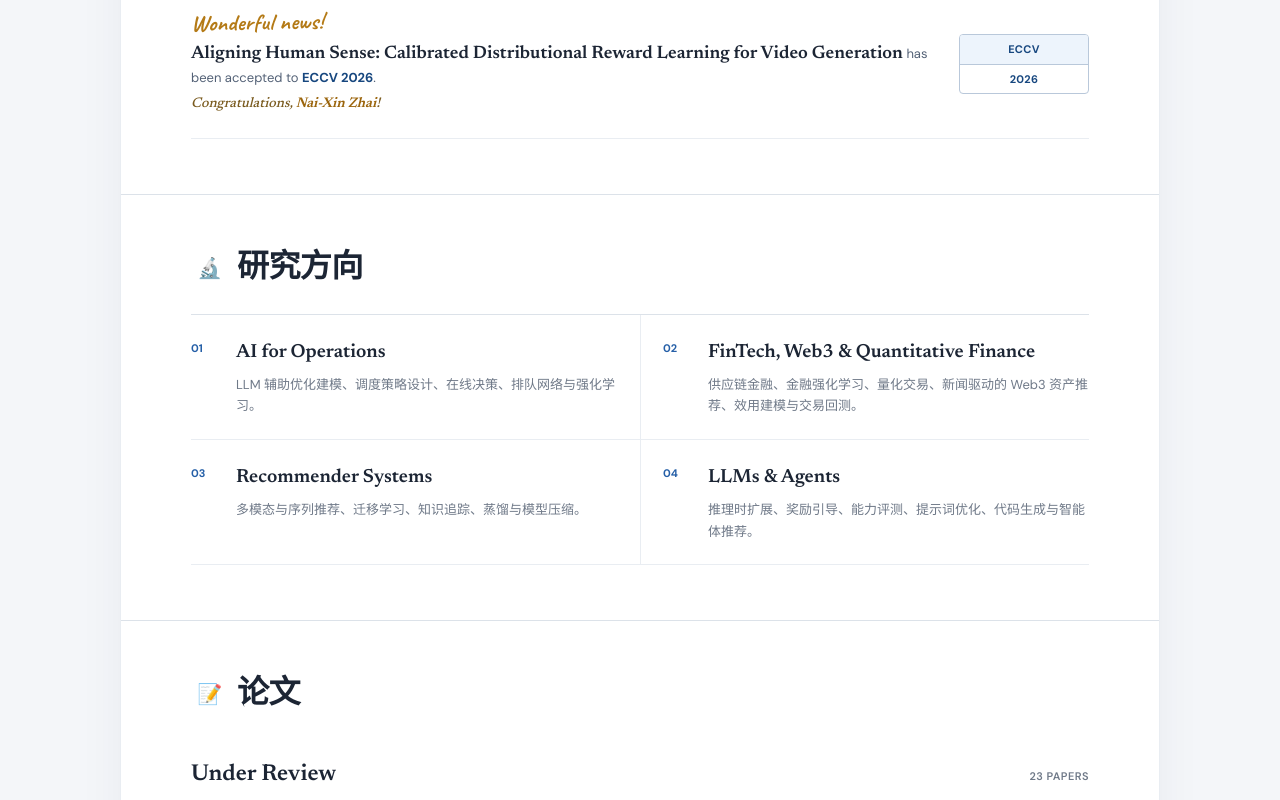
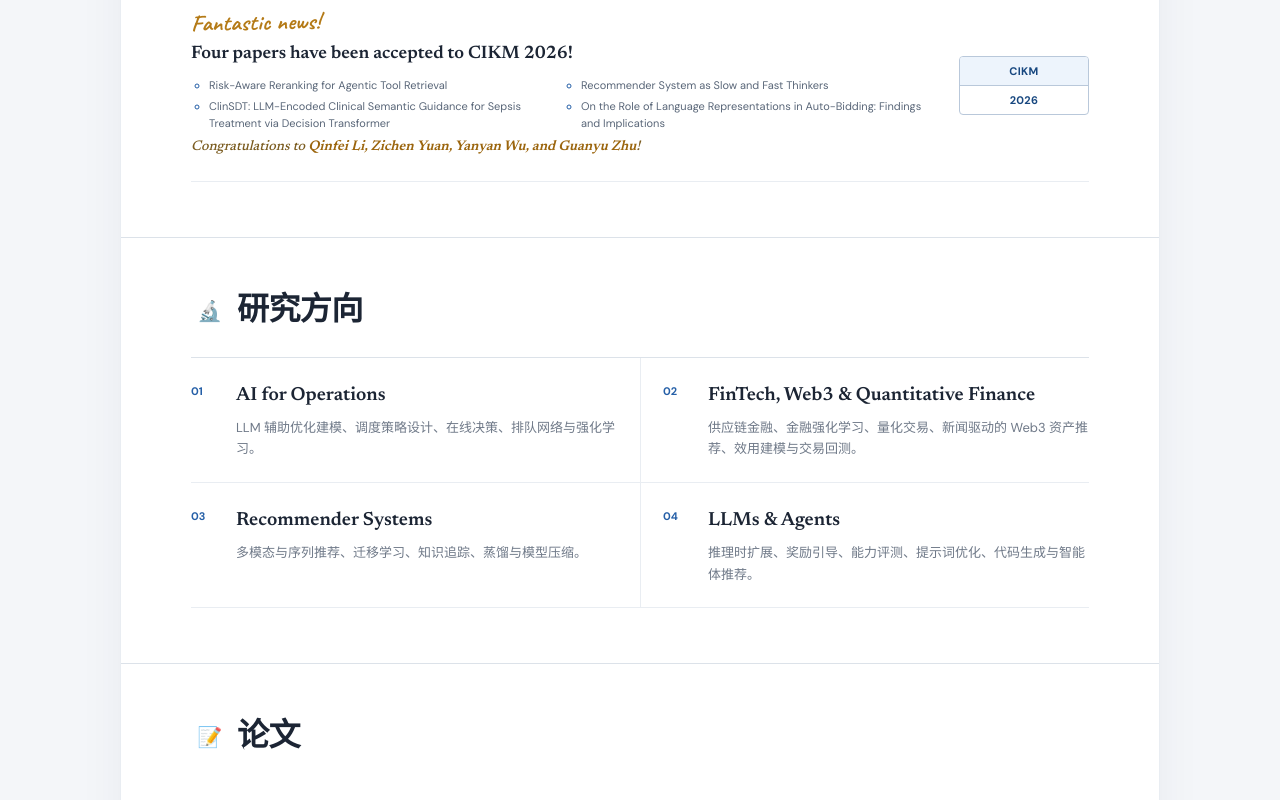
Before and after one commit to youhua97/youhua97.github.io, a Next.js app: page / in a window 1280 px wide. Shown: the part 1240-2040 px from the top of the page. Built offline with nearby package versions, Linux system fonts and the light colour scheme.

Commit message:
Add CIKM 2026 acceptances

```diff
--- a/app/AcademicHome.tsx
+++ b/app/AcademicHome.tsx
@@ -31,7 +31,7 @@ const copy = {
     navAria: "页面导航",
     avatarAria: "戴学位帽、手持书本的哆啦A梦插画头像",
     newsTitle: "最新动态",
-    newsNote: "最新公开的录用成果",
+    newsNote: "4 篇论文被 CIKM 2026 录用",
     researchTitle: "研究方向",
     researchAreas: [
       ["AI for Operations", "LLM 辅助优化建模、调度策略设计、在线决策、排队网络与强化学习。"],
@@ -146,7 +146,7 @@ const copy = {
     navAria: "Page navigation",
     avatarAria: "Illustrated Doraemon avatar wearing a graduation cap and holding a book",
     newsTitle: "News",
-    newsNote: "Latest public acceptance",
+    newsNote: "Four new CIKM 2026 acceptances",
     researchTitle: "Research",
     researchAreas: [
       ["AI for Operations", "LLM-assisted optimization modeling, scheduling policy design, online decisions, queueing networks, and reinforcement learning."],
@@ -243,12 +243,17 @@ const copy = {
 
 const news = [
   {
-    lead: "Wonderful news!",
-    title: "Aligning Human Sense: Calibrated Distributional Reward Learning for Video Generation",
-    status: "has been accepted to",
-    venue: "ECCV",
+    lead: "Fantastic news!",
+    title: "Four papers have been accepted to CIKM 2026!",
+    papers: [
+      "Risk-Aware Reranking for Agentic Tool Retrieval",
+      "Recommender System as Slow and Fast Thinkers",
+      "ClinSDT: LLM-Encoded Clinical Semantic Guidance for Sepsis Treatment via Decision Transformer",
+      "On the Role of Language Representations in Auto-Bidding: Findings and Implications",
+    ],
+    venue: "CIKM",
     year: "2026",
-    firstAuthor: "Nai-Xin Zhai",
+    firstAuthors: "Qinfei Li, Zichen Yuan, Yanyan Wu, and Guanyu Zhu",
   },
 ];
 
@@ -367,10 +372,12 @@ export function AcademicHome({ locale }: { locale: Locale }) {
                 <div className="news-copy">
                   <p className="news-flourish">{item.lead}</p>
                   <p className="news-sentence">
-                    <span className="news-title">{item.href ? <ExternalLink href={item.href}>{item.title}</ExternalLink> : item.title}</span>
-                    {" "}{item.status} <strong>{item.venue} {item.year}</strong>.
+                    <span className="news-title">{item.title}</span>
                   </p>
-                  <p className="news-congrats">Congratulations, <strong>{item.firstAuthor}</strong>!</p>
+                  <ul className="news-paper-list">
+                    {item.papers.map((paper) => <li key={paper}>{paper}</li>)}
+                  </ul>
+                  <p className="news-congrats">Congratulations to <strong>{item.firstAuthors}</strong>!</p>
                 </div>
                 <div className="news-venue"><span>{item.venue}</span><time>{item.year}</time></div>
               </li>
--- a/app/data.ts
+++ b/app/data.ts
@@ -93,24 +93,6 @@ export const underReview: Paper[] = [
     venue: "Under Review",
     year: "2026",
     tag: "Knowledge Tracing",
-  },
-  {
-    title: "On the Role of Language Representations in Auto-Bidding: Findings and Implications",
-    authors:
-      "Guanyu Zhu, Jining Luan, Hanwen Du, Xinyu Fang, Sibo Xu, Ersheng Ni, Hongji Li, Jincheng Fang, Ronghao Chen, Huacan Wang, Xuanqi Lan, Yongxin Ni, Yiqi Sun, Youhua Li†",
-    venue: "Under Review",
-    year: "2026",
-    href: "https://arxiv.org/abs/2605.05833",
-    tag: "Auto-Bidding",
-  },
-  {
-    title:
-      "ClinSDT: LLM-Encoded Clinical Semantic Guidance for Sepsis Treatment via Decision Transformer",
-    authors:
-      "Yanyan Wu, Guanyu Zhu, Changbin Zhao, Jin Zhang, Dexu Yu, Tianmin Sun, Jining Luan, Chunxiao Li, Hanwen Du, Youhua Li†",
-    venue: "Under Review",
-    year: "2026",
-    tag: "Decision Intelligence",
   },
   {
     title:
@@ -218,6 +200,40 @@ export const underReview: Paper[] = [
 ];
 
 export const publications: Paper[] = [
+  {
+    title: "Risk-Aware Reranking for Agentic Tool Retrieval",
+    authors:
+      "Qinfei Li, Xiaoxuan Dong, Jin Zhang, Dexu Yu, Wenhao Deng, Junchen Fu, Youhua Li, Hanwen Du, Chunxiao Li",
+    venue: "CIKM 2026",
+    year: "2026",
+    tag: "Agentic Tool Retrieval",
+  },
+  {
+    title: "Recommender System as Slow and Fast Thinkers",
+    authors:
+      "Zichen Yuan, Xiaoxuan Dong, Linkun Dai, Jinwei Yang, Jining Luan, Dexu Yu, Chunxiao Li, Joemon Jose, Youhua Li, Hanwen Du, Junchen Fu",
+    venue: "CIKM 2026",
+    year: "2026",
+    tag: "Recommender Systems",
+  },
+  {
+    title:
+      "ClinSDT: LLM-Encoded Clinical Semantic Guidance for Sepsis Treatment via Decision Transformer",
+    authors:
+      "Yanyan Wu, Guanyu Zhu, Changbin Zhao, Jin Zhang, Dexu Yu, Tianmin Sun, Jining Luan, Chunxiao Li, Hanwen Du, Youhua Li†",
+    venue: "CIKM 2026",
+    year: "2026",
+    tag: "Decision Intelligence",
+  },
+  {
+    title: "On the Role of Language Representations in Auto-Bidding: Findings and Implications",
+    authors:
+      "Guanyu Zhu, Jining Luan, Hanwen Du, Xinyu Fang, Sibo Xu, Ersheng Ni, Hongji Li, Jincheng Fang, Ronghao Chen, Huacan Wang, Xuanqi Lan, Yongxin Ni, Yiqi Sun, Youhua Li†",
+    venue: "CIKM 2026",
+    year: "2026",
+    href: "https://arxiv.org/abs/2605.05833",
+    tag: "Auto-Bidding",
+  },
   {
     title:
       "Aligning Human Sense: Calibrated Distributional Reward Learning for Video Generation",
--- a/app/globals.css
+++ b/app/globals.css
@@ -174,6 +174,8 @@ main {
 .news-title a { color: var(--ink); }
 .news-title a:hover { color: var(--blue); }
 .news-sentence > strong { color: var(--blue-dark); font-weight: 700; }
+.news-paper-list { display: grid; grid-template-columns: repeat(2, minmax(0, 1fr)); gap: 5px 24px; margin: 10px 0 0; padding-left: 18px; color: #596678; font-size: 11px; line-height: 1.5; }
+.news-paper-list li::marker { color: var(--blue); }
 .news-congrats { margin-top: 5px !important; color: #7a5b1f; font-family: var(--serif); font-size: 14px; font-style: italic; }
 .news-congrats strong { color: #9b650d; }
 .news-venue { display: flex; overflow: hidden; flex-direction: column; border: 1px solid #b9c8da; border-radius: 4px; color: var(--blue-dark); font-size: 11px; font-weight: 700; letter-spacing: 0.03em; text-align: center; }
@@ -262,6 +264,7 @@ a:focus-visible { outline: 3px solid var(--gold); outline-offset: 3px; }
   .section-heading h2 { font-size: 29px; }
   .section-heading > p { margin-top: 6px; text-align: left; }
   .news-item { grid-template-columns: 1fr; gap: 10px; }
+  .news-paper-list { grid-template-columns: 1fr; }
   .news-venue { width: max-content; max-width: 100%; }
   .research-list { grid-template-columns: 1fr; }
   .research-list article:nth-child(even) { padding-left: 0; border-left: 0; }
```
Also changed, not shown: 1 other file (tests, documents, lock files or other folders).
